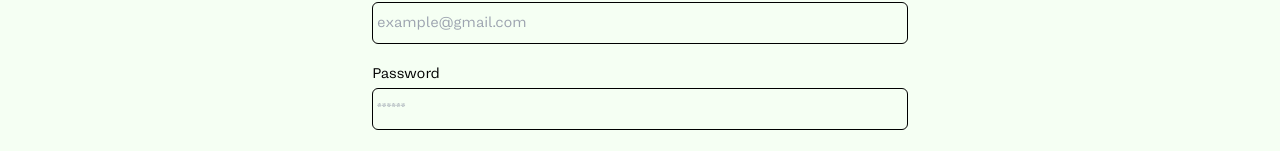
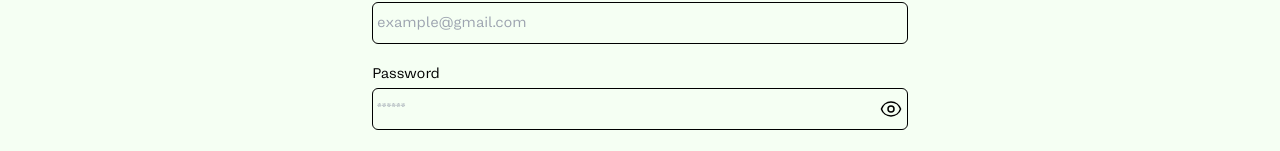
Before and after one commit to quizardhq/frontend, a Next.js app: page /signup in a window 1280 px wide. Shown: the part 642-793 px from the top of the page. Built offline with nearby package versions, Linux system fonts and the light colour scheme.

Commit message:
feat: add show password feature in sign up

```diff
--- /dev/null
+++ b/components/assets/Icons.tsx
@@ -0,0 +1,46 @@
+export function Eye() {
+  return (
+    <svg
+      width="24"
+      height="24"
+      viewBox="0 0 24 24"
+      fill="none"
+      xmlns="http://www.w3.org/2000/svg"
+    >
+      <path
+        d="M15.0007 12C15.0007 13.6569 13.6576 15 12.0007 15C10.3439 15 9.00073 13.6569 9.00073 12C9.00073 10.3431 10.3439 9 12.0007 9C13.6576 9 15.0007 10.3431 15.0007 12Z"
+        stroke="black"
+        strokeWidth="1.5"
+        strokeLinecap="round"
+        strokeLinejoin="round"
+      />
+      <path
+        d="M12.0012 5C7.52354 5 3.73326 7.94288 2.45898 12C3.73324 16.0571 7.52354 19 12.0012 19C16.4788 19 20.2691 16.0571 21.5434 12C20.2691 7.94291 16.4788 5 12.0012 5Z"
+        stroke="black"
+        strokeWidth="1.5"
+        strokeLinecap="round"
+        strokeLinejoin="round"
+      />
+    </svg>
+  );
+}
+
+export function EyeSlash() {
+  return (
+    <svg
+      width="24"
+      height="24"
+      viewBox="0 0 24 24"
+      fill="none"
+      xmlns="http://www.w3.org/2000/svg"
+    >
+      <path
+        d="M2.99902 3L20.999 21M9.8433 9.91364C9.32066 10.4536 8.99902 11.1892 8.99902 12C8.99902 13.6569 10.3422 15 11.999 15C12.8215 15 13.5667 14.669 14.1086 14.133M6.49902 6.64715C4.59972 7.90034 3.15305 9.78394 2.45703 12C3.73128 16.0571 7.52159 19 11.9992 19C13.9881 19 15.8414 18.4194 17.3988 17.4184M10.999 5.04939C11.328 5.01673 11.6617 5 11.9992 5C16.4769 5 20.2672 7.94291 21.5414 12C21.2607 12.894 20.8577 13.7338 20.3522 14.5"
+        stroke="black"
+        strokeWidth="1.5"
+        strokeLinecap="round"
+        strokeLinejoin="round"
+      />
+    </svg>
+  );
+}
--- a/components/ui/organisms/Authentication.tsx
+++ b/components/ui/organisms/Authentication.tsx
@@ -1,7 +1,10 @@
 import Link from 'next/link';
+import { useState } from 'react';
+import { Eye, EyeSlash } from '@/components/assets/Icons';
 import Button from '../atoms/Button';
 
 export function SignUp() {
+  const [showPassword, setShowPassword] = useState(false);
   return (
     <div className="p-5 py-20 grid gap-8 max-w-xl mx-auto">
       {/* Heading */}
@@ -91,14 +94,17 @@ export function SignUp() {
           <div>
             <label htmlFor="signUp_password">
               <div className="text-sm mb-1">Password</div>
-              <div className="border border-black rounded-md px-1 py-2">
+              <div className="border border-black rounded-md px-1 py-2 flex items-center">
                 <input
-                  type="password"
+                  type={showPassword ? 'text' : 'password'}
                   name="password"
                   id="signUp_password"
                   className="w-full bg-transparent outline-none placeholder:text-sm"
                   placeholder="******"
                 />
+                <Button onClick={() => setShowPassword(!showPassword)}>
+                  {showPassword ? <EyeSlash /> : <Eye />}
+                </Button>
               </div>
             </label>
           </div>
```
